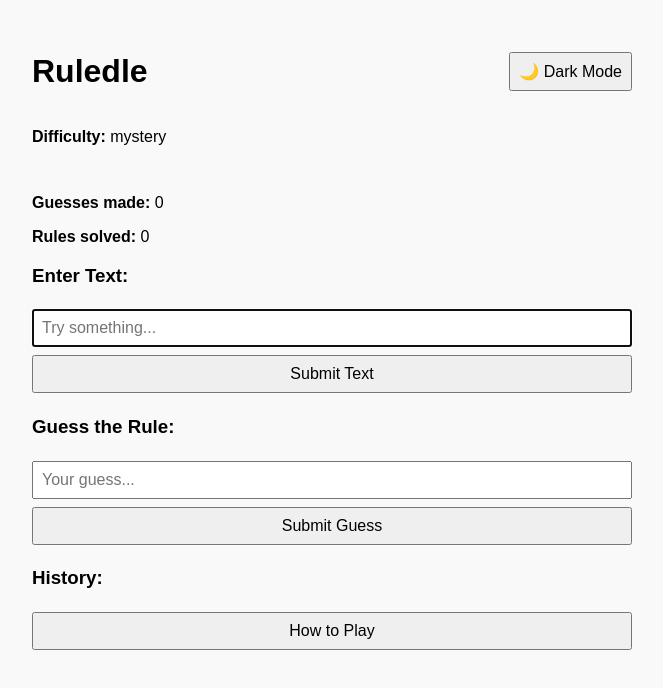
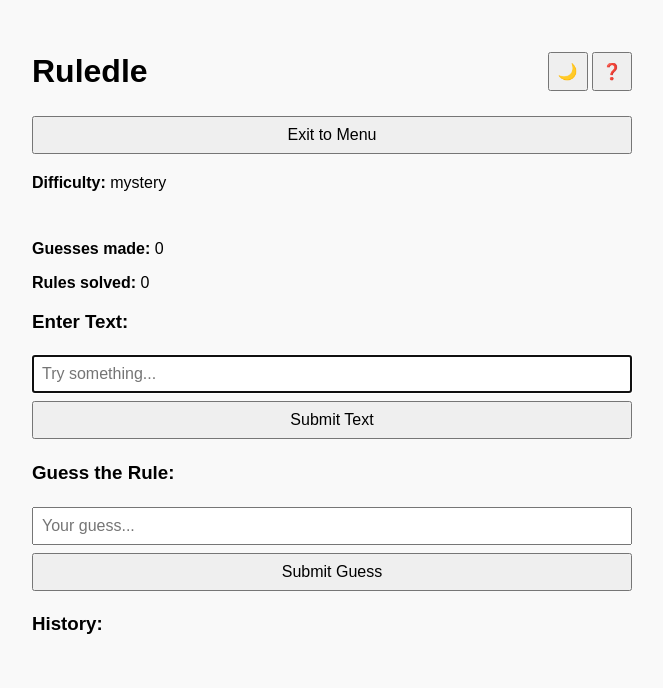
Before and after one commit to harper-projects/Ruledle, a plain HTML site: page index.html in a window 1280 px wide. Both pictures are taken after a click on the button "Mystery Mode". Shown: the whole page, without its empty margins (308-971 px from the left). Drawn offline with Linux system fonts and the light colour scheme.

Commit message:
Update index.html

```diff
--- a/index.html
+++ b/index.html
@@ -8,7 +8,10 @@
 <body>
   <div class="topbar">
     <h1>Ruledle</h1>
-    <button id="darkToggle">🌙 Dark Mode</button>
+    <div>
+      <button id="darkToggle" title="Toggle Dark Mode">🌙</button>
+      <button id="explanationBtn" title="How to Play">❓</button>
+    </div>
   </div>
 
   <div id="difficultySelect">
@@ -20,6 +23,7 @@
   </div>
 
   <div id="gameSection" style="display:none;">
+    <button id="exitBtn">Exit to Menu</button>
     <p><strong>Difficulty:</strong> <span id="difficultyLabel"></span></p>
     <p id="feedback"></p>
     <p><strong>Guesses made:</strong> <span id="guessCount">0</span></p>
@@ -38,7 +42,6 @@
     <h3>History:</h3>
     <div id="history"><ul id="historyList"></ul></div>
 
-    <button id="explanationBtn">How to Play</button>
     <div id="explanationBox">
       <p>You're trying to guess a secret rule based on feedback from what you type.</p>
       <p>In the first box enter text and see if it follows the rule.</p>
```
